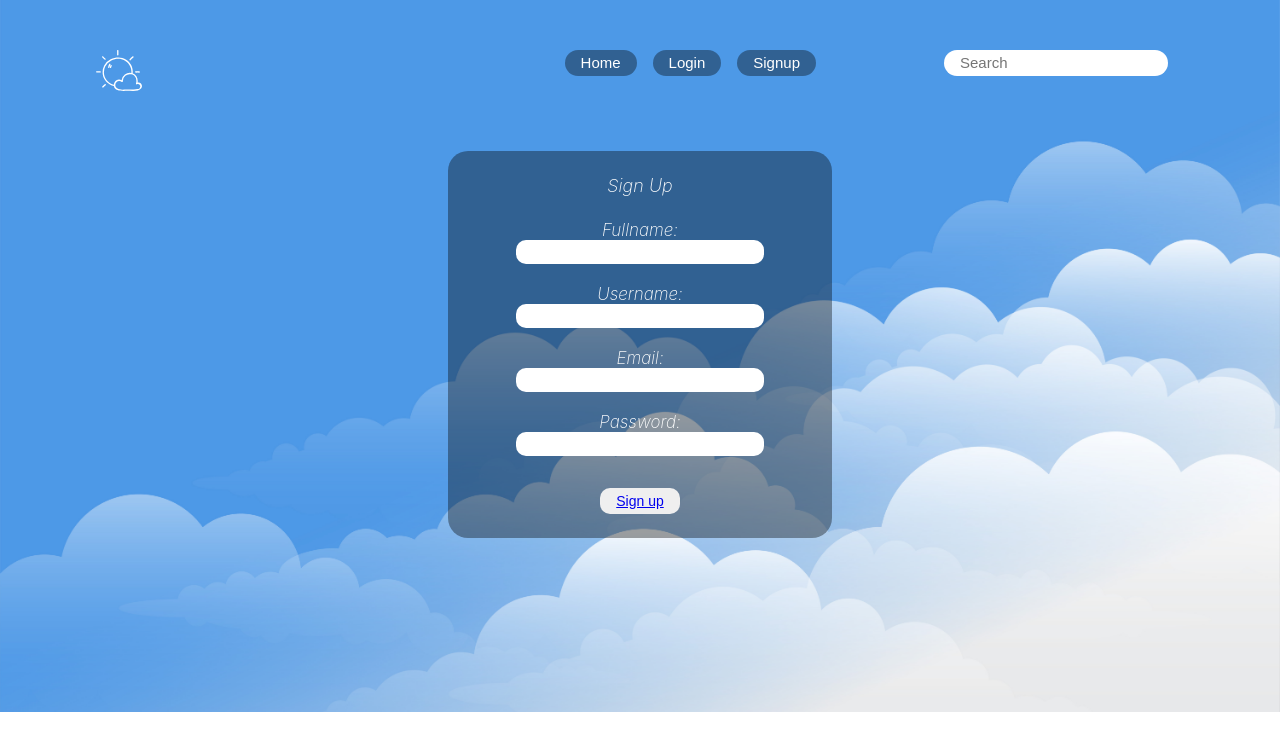
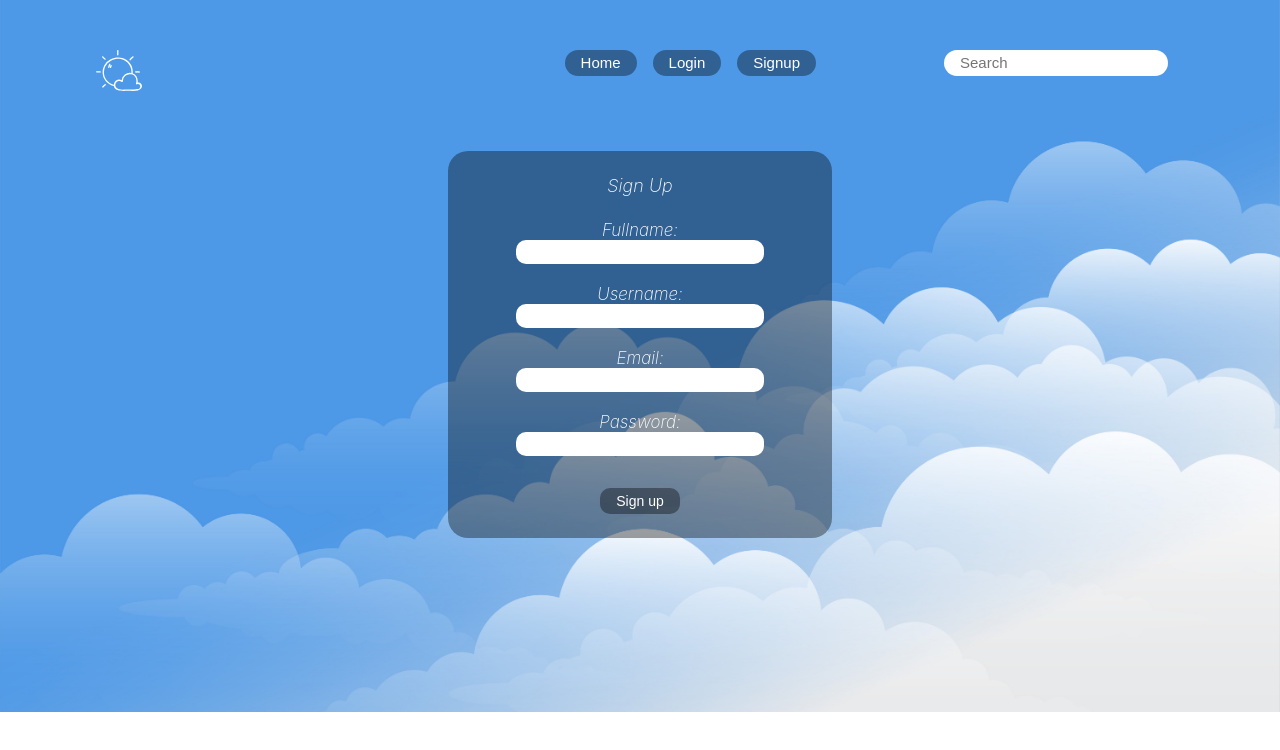
Before and after one commit to mohzys23/weatherApplication, a React (Create React App) app: page /Signup in a window 1280 px wide. Shown: the top 750 px of the page. Built offline with nearby package versions, Linux system fonts and the light colour scheme.

Commit message:
code formattung

```diff
--- a/src/App.js
+++ b/src/App.js
@@ -10,6 +10,7 @@ import Landing from './Components/Landing';
 
 
 function App() {
+
   return (
     <div className="App">
     <Router>
--- a/src/Components/Home.css
+++ b/src/Components/Home.css
@@ -58,16 +58,16 @@
 
 .aside-right .p-degree {
     font-weight: 200;
-    font-size: 150px;
+    font-size: 130px;
 }
 sup {
-   font-size: 3rem;
+   font-size: 2.7rem;
    padding: 0 1rem;
    font-style: italic;
 }
 
 .aside-right img {
-    width: 25%;
+    width: 22%;
     padding: 0 0 .8rem;
 }
 
--- a/src/Components/Login.css
+++ b/src/Components/Login.css
@@ -49,6 +49,7 @@
     border: none;
     outline: none;
     cursor: pointer;
+    background-color: #0000005e;
 }
 
 .box button:hover {
@@ -61,3 +62,8 @@ color: white;
 .space {
     margin-bottom: 1.5rem;
 }
+
+a {
+    color: white;
+    text-decoration: none;
+}
--- a/src/Components/Login.js
+++ b/src/Components/Login.js
@@ -34,11 +34,10 @@ return (
 
 <br />
 <p>Always remember me <input type="checkbox" className="form-check" /></p>
-<button onClick={onLogin}><Link to="/Landing">Login</Link></button>
+<button onClick={onLogin}><Link to="/Landing" style={{textDecoration: 'none'}}>Login</Link></button>
 
 </form>
 </div>
-
 
 
 
--- a/src/Components/Signup.js
+++ b/src/Components/Signup.js
@@ -28,14 +28,14 @@ const changeEmail = (event) => {
 
 
 const onLogin = (event) => {
-alert(`Hello, your username is: ${username}. \nYour Password is ${password}. \n Please login below to use full weather access.`, <Link to="/" style={{textDecoration:'none', color: 'white'}}>Home</Link>);
+alert(`Hello, your username is: ${username}. \nYour Password is ${password}. \n Please click ok to login and use full weather access.`, <Link to="/" style={{textDecoration:'none', color: 'white'}}>Home</Link>);
     event.preventDefault();
 };
 
 return (
 
 <div className="box">
-<form method="" >
+<form>
     <h4>Sign Up</h4>
     <label>Fullname: <br /><input value={fullname} onChange={changeFullname} type="text" required/></label>
 <br />
@@ -46,11 +46,11 @@ return (
 <label>Email: <br /><input value={email} onChange={changeEmail} type="text" required/></label>
 <br />
 <br />
-<label>Password: <br /><input required onChange={changePassword} value={password} type="password" /></label>
+<label>Password: <br /><input  onChange={changePassword} value={password} type="password" required/></label>
 
 <br />
 <div className="space"></div>
-<button onClick={onLogin} ><Link to="/Login">Sign up</Link></button>
+<button onClick={onLogin} style={{textDecoration: 'none', color: 'white', backgroundColor: '#0000005e'}}><Link to="/Login">Sign up</Link></button>
 
 </form>
 </div>
```
